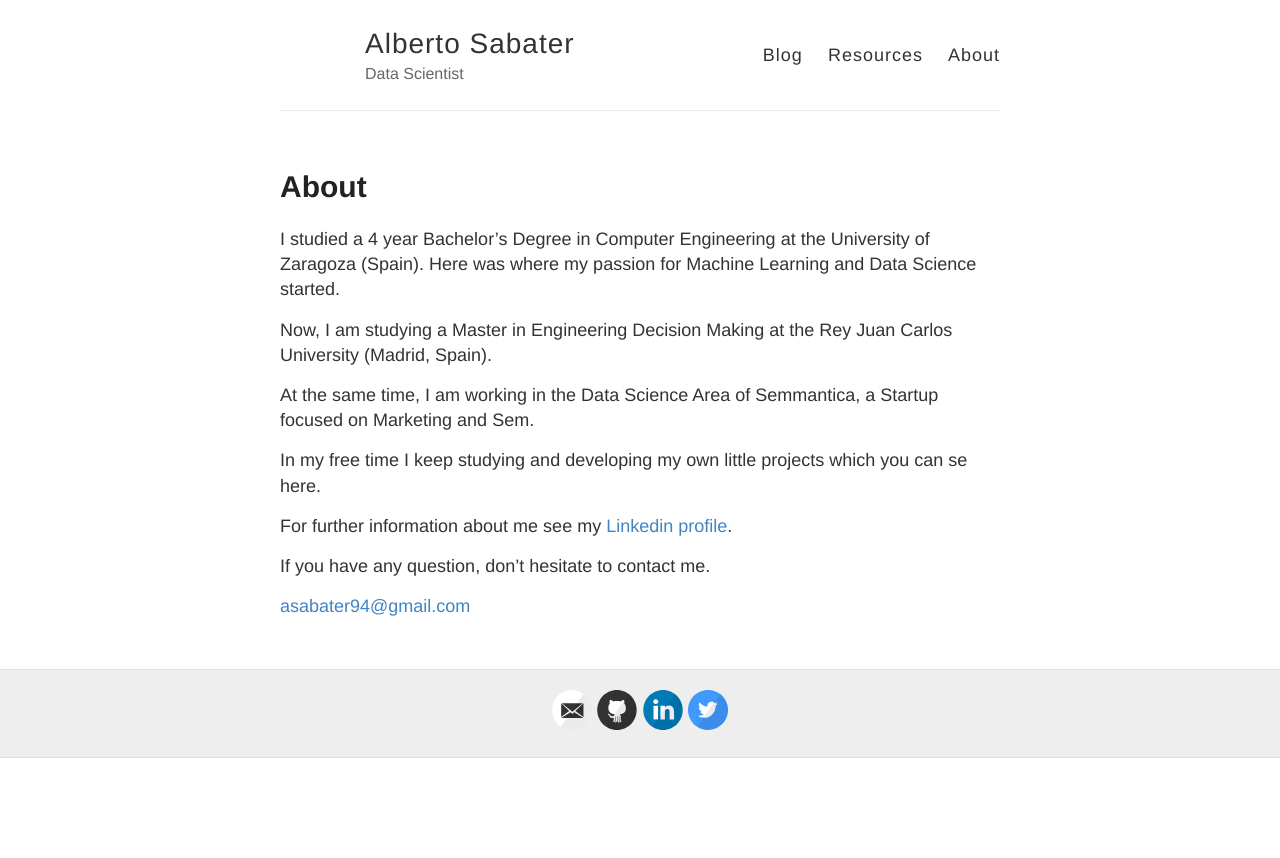
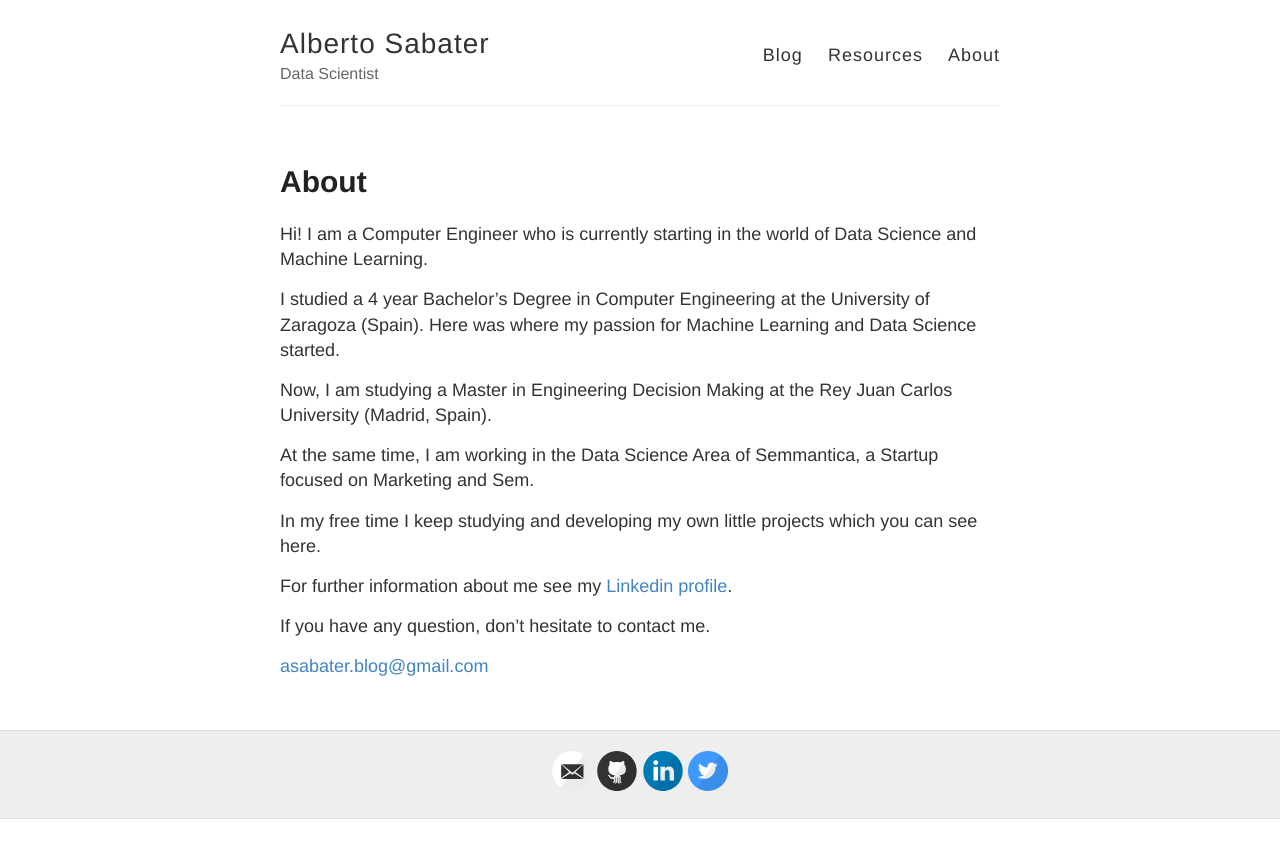
Before and after one commit to AlbertoSabater/AlbertoSabater.github.io, a Jekyll site: the page built from about.md, in a window 1280 px wide. Shown: the top 858 px of the page. Built offline with Jekyll 4.4.1, drawn with Linux system fonts in a browser that asks for light colours.

Commit message:
Front updates. Comments only in posts and pages with comment=true. No image in header. Web title updated

```diff
--- a/_layouts/default.html
+++ b/_layouts/default.html
@@ -1,7 +1,10 @@
 <!DOCTYPE html>
 <html>
   <head>
+<!--
     <title>{% if page.title %}{{ page.title }} – {% endif %}{{ site.name }} – {{ site.description }}</title>
+-->
+    <title>{{ site.name }}{% if page.title %} – {{ page.title }}{% endif %}</title>
 
     {% include meta.html %}
 
@@ -19,7 +22,9 @@
     <div class="wrapper-masthead">
       <div class="container">
         <header class="masthead clearfix">
+<!--
           <a href="{{ site.baseurl }}/" class="site-avatar"><img src="{{ site.avatar }}" /></a>
+-->
 
           <div class="site-info">
             <h1 class="site-name"><a href="{{ site.baseurl }}/">{{ site.name }}</a></h1>
--- a/_layouts/page.html
+++ b/_layouts/page.html
@@ -9,4 +9,9 @@ layout: default
   <div class="entry">
     {{ content }}
   </div>
+
+  {% if page.comments %}
+  {% include disqus.html %}
+  {% endif %}
+
 </article>
--- a/about.md
+++ b/about.md
@@ -3,6 +3,8 @@ layout: page
 title: About
 permalink: /about/
 ---
+
+Hi! I am a Computer Engineer who is currently starting in the world of Data Science and Machine Learning.
 
 I studied a 4 year Bachelor's Degree in Computer Engineering at the University of Zaragoza (Spain). Here was where my passion for Machine Learning and Data Science started.
 
@@ -10,10 +12,10 @@ Now, I am studying a Master in Engineering Decision Making at the Rey Juan Carlo
 
 At the same time, I am working in the Data Science Area of Semmantica, a Startup focused on Marketing and Sem.
 
-In my free time I keep studying and developing my own little projects which you can se here.
+In my free time I keep studying and developing my own little projects which you can see here.
 
 For further information about me see my [Linkedin profile](https://www.linkedin.com/in/asabater94/).
 
 If you have any question, don't hesitate to contact me.
 
-[asabater94@gmail.com](mailto:asabater94@gmail.com)
+[asabater.blog@gmail.com](mailto:asabater.blog@gmail.com)
```
Also changed, not shown: resources.md (+2 -1 lines).
